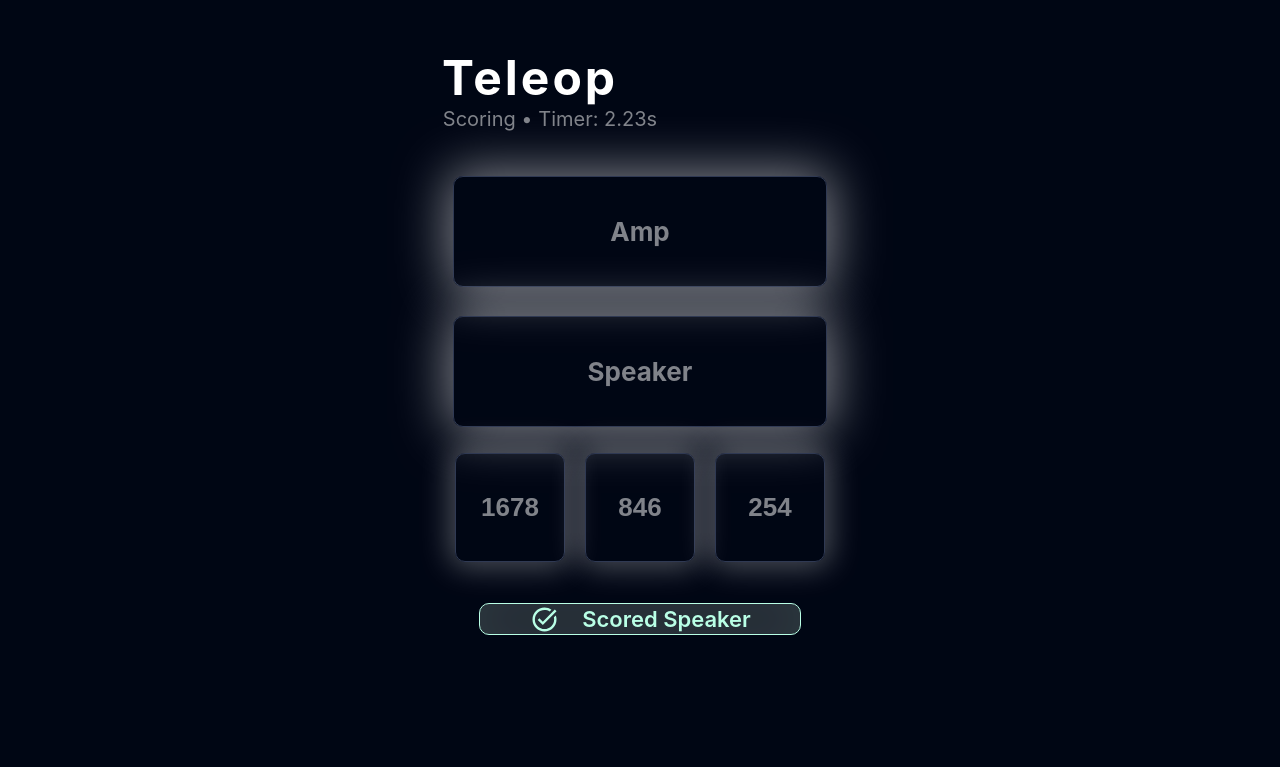
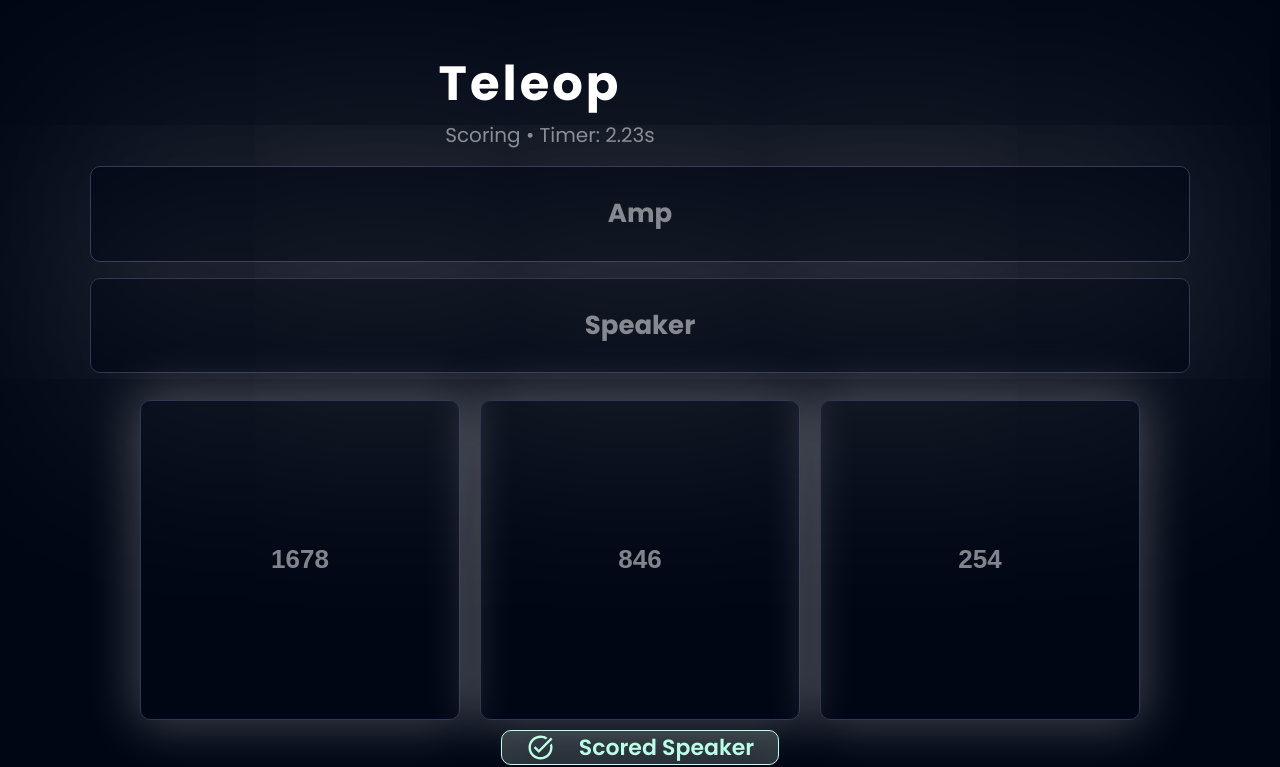
Before and after one commit to prak132/scouting-app, a React (Create React App) app in the folder scouting-app-2024/: page / in a window 1280 px wide. Shown: the part 130-897 px from the top of the page. Before the commit the page ends 800 px from the top, so only its background shows below. Built offline with nearby package versions, Linux system fonts and the light colour scheme.

Commit message:
changed some random styles

```diff
--- a/scouting-app-2024/src/App.css
+++ b/scouting-app-2024/src/App.css
@@ -1,25 +1,30 @@
+@import url("https://fonts.googleapis.com/css2?family=Poppins:ital,wght@0,100;0,200;0,300;0,400;0,500;0,600;0,700;0,800;0,900;1,100;1,200;1,300;1,400;1,500;1,600;1,700;1,800;1,900&display=swap");
+
 body {
+  font-family: "Poppins", sans-serif;
   background: #000614;
+  overflow-x: hidden;
+  padding-left: 7vw;
+  padding-right: 7vw;
 }
 
 button:hover {
   cursor: pointer;
 }
 
-.center{
+.center {
   position: absolute;
   top: 50%;
   left: 50%;
 }
 
-.teleop-text{
+.teleop-text {
   text-align: left;
 }
 
 .App {
   text-align: center;
 }
-
 
 .App-logo {
   height: 40vmin;
@@ -62,3 +67,55 @@ button:hover {
     transform: rotate(360deg);
   }
 }
+
+.unselectedBTN {
+  border-radius: 10px;
+  width: 86vw;
+  display: flex;
+  align-items: center;
+  justify-content: center;
+  height: 11.7vh;
+  color: rgba(255, 255, 255, 0.5);
+  border: 1px solid #2f3953;
+  background: rgba(217, 217, 217, 0);
+  box-shadow: 0px 0px 510px 5px rgba(255, 255, 255, 0.25);
+  transition: all;
+  margin-bottom: 2vh;
+  animation-duration: 1s;
+}
+
+.selectedBTN {
+  border-radius: 10px;
+  width: 86vw;
+  display: flex;
+  align-items: center;
+  justify-content: center;
+  height: 11.7vh;
+  color: rgba(255, 255, 255);
+  transition: all;
+  animation-duration: 1s;
+  border-radius: 10px;
+  margin-bottom: 2vh;
+  border: 1px solid #fff;
+  background: rgba(145, 145, 145, 0.2);
+  box-shadow: 0px 0px 51px 5px rgba(255, 255, 255, 0.25);
+}
+
+.teamBTN {
+  border-radius: 10px;
+  border: 1px solid #2f3953;
+  background: rgba(217, 217, 217, 0);
+  box-shadow: 0px 0px 51px 5px rgba(255, 255, 255, 0.25);
+  width: 25vw;
+  height: 25vw;
+}
+
+.teamBTNSelected {
+  width: 25vw;
+  height: 25vw;
+  border-radius: 10px;
+  border: 1px solid #fff;
+  background: rgba(145, 145, 145, 0.2);
+  box-shadow: 0px 0px 30px 5px rgba(255, 255, 255, 0.3);
+  color: "white";
+}
--- a/scouting-app-2024/src/components/teleop/ampButton.js
+++ b/scouting-app-2024/src/components/teleop/ampButton.js
@@ -13,27 +13,16 @@ const AmpButton = ({ onSelect, isSelected }) => {
         display: "flex",
         alignItems: "center",
         justifyContent: "center",
-                height: "25vh",
-                margin: 0,
+        marginBottom: "2vh",
+        marginTop: "2vh",
       }}
     >
+      <div className={isSelected ? "selectedBTN" : "unselectedBTN"}>
         <div
           style={{
-                    width: 372,
-                    height: 109,
-                    background: isSelected ? "rgba(145.25, 145.25, 145.25, 0.20)" : "rgba(217, 217, 217, 0)",
-                    boxShadow: "0px 0px 51px 5px rgba(255, 255, 255, 0.50)",
-                    borderRadius: 10,
-                    border: isSelected ? "1px white solid" : "1px #2F3953 solid",
-                    display: "flex",
-                    alignItems: "center",
-                    justifyContent: "center",
-                    cursor: "pointer",
-                }}
-            >
-                <div
-                    style={{
-                        color: isSelected ? "rgba(255, 255, 255, 1)" : "rgba(255, 255, 255, 0.50)",
+            // color: isSelected
+            //   ? "rgba(255, 255, 255, 1)"
+            //   : "rgba(255, 255, 255, 0.50)",
             fontSize: 26,
             fontWeight: "700",
             wordWrap: "break-word",
--- a/scouting-app-2024/src/components/teleop/layout.js
+++ b/scouting-app-2024/src/components/teleop/layout.js
@@ -1,8 +1,8 @@
 import React, { useState } from "react";
-import AmpButton from './ampButton.js';
-import SpeakerButton from './speakerButton.js';
-import Teams from './teamNumbers.js';
-import Scored from './scored.js'
+import AmpButton from "./ampButton.js";
+import SpeakerButton from "./speakerButton.js";
+import Teams from "./teamNumbers.js";
+import Scored from "./scored.js";
 
 const TeleopLayout = () => {
   const [ampSelected, setAmpSelected] = useState(false);
@@ -22,25 +22,56 @@ const TeleopLayout = () => {
 
   return (
     <div>
-        <div type="teleop-text" style={{ display: "flex", alignItems: "center", justifyContent: "center", marginRight: '10px' }}>
-            <div type = "teleop-text" style={{color:"white",fontSize: 48, fontWeight: '700', wordWrap: 'break-word', paddingRight: '210px', letterSpacing: '3px', paddingTop: '178px'}}>
+      <div
+        type="teleop-text"
+        style={{
+          display: "flex",
+          alignItems: "center",
+          justifyContent: "center",
+          marginRight: "10px",
+        }}
+      >
+        <div
+          type="teleop-text"
+          className="title"
+          style={{
+            color: "white",
+            fontSize: 48,
+            fontWeight: "700",
+            wordWrap: "break-word",
+            paddingRight: "210px",
+            letterSpacing: "3px",
+            paddingTop: "178px",
+          }}
+        >
           Teleop
         </div>
       </div>
-
-        <div style={{color: 'rgba(255, 255, 255, 0.50)', display: "flex", alignItems: "center", justifyContent: "center", marginRight: '180px', fontSize: 20, fontWeight: '400', wordWrap: 'break-word'}}>
+      <div
+        style={{
+          color: "rgba(255, 255, 255, 0.50)",
+          display: "flex",
+          alignItems: "center",
+          justifyContent: "center",
+          marginRight: "180px",
+          fontSize: 20,
+          fontWeight: "400",
+          wordWrap: "break-word",
+        }}
+      >
         Scoring • Timer: {elapsedTime}s
       </div>
 
       <div>
         <AmpButton onSelect={handleAmpSelect} isSelected={ampSelected} />
-            <SpeakerButton onSelect={handleSpeakerSelect} isSelected={speakerSelected} />
+        <SpeakerButton
+          onSelect={handleSpeakerSelect}
+          isSelected={speakerSelected}
+        />
         <Teams />
         <Scored />
       </div>
     </div>
-
-
   );
 };
 
--- a/scouting-app-2024/src/components/teleop/speakerButton.js
+++ b/scouting-app-2024/src/components/teleop/speakerButton.js
@@ -17,23 +17,9 @@ const SpeakerButton = ({ onSelect, isSelected }) => {
         margin: 0,
       }}
     >
+      <div className={isSelected ? "selectedBTN" : "unselectedBTN"}>
         <div
           style={{
-                    width: 372,
-                    height: 109,
-                    background: isSelected ? "rgba(145.25, 145.25, 145.25, 0.20)" : "rgba(217, 217, 217, 0)",
-                    boxShadow: "0px 0px 51px 5px rgba(255, 255, 255, 0.50)",
-                    borderRadius: 10,
-                    border: isSelected ? "1px white solid" : "1px #2F3953 solid",
-                    display: "flex",
-                    alignItems: "center",
-                    justifyContent: "center",
-                    cursor: "pointer",
-                }}
-            >
-                <div
-                    style={{
-                        color: isSelected ? "rgba(255, 255, 255, 1)" : "rgba(255, 255, 255, 0.50)",
             fontSize: 26,
             fontWeight: "700",
             wordWrap: "break-word",
--- a/scouting-app-2024/src/components/teleop/teamNumbers.js
+++ b/scouting-app-2024/src/components/teleop/teamNumbers.js
@@ -1,9 +1,9 @@
 import React, { useState } from "react";
 
 const teamnums = [
-    { Aliance: 'B', number: 1678 },
-    { Aliance: 'B', number: 846 },
-    { Aliance: 'B', number: 254 }
+  { Aliance: "B", number: 1678 },
+  { Aliance: "B", number: 846 },
+  { Aliance: "B", number: 254 },
 ];
 
 const TeamNumbers = () => {
@@ -14,27 +14,60 @@ const TeamNumbers = () => {
   };
 
   return (
-        <div style={{ display: 'flex', justifyContent: 'center', alignItems: 'center', height: '24vh' }}>
-            <div style={{ display: 'flex', flexDirection: 'row', alignItems: 'center' }}>
+    <div
+      style={{
+        display: "flex",
+        justifyContent: "center",
+        alignItems: "center",
+        marginTop: "2vh",
+        width: "86vw",
+        justifyContent: "space-evenly",
+        alignItems: "center",
+      }}
+    >
+      <div
+        style={{ display: "flex", flexDirection: "row", alignItems: "center" }}
+      >
         {teamnums.map((team, index) => (
-                    <div key={index} style={{ margin: '10px' }}>
+          <div key={index} style={{ margin: "10px" }}>
             <button
               type="button"
               onMouseDown={() => handleTeamSelect(team.number)}
+              className={
+                selectedTeam === team.number ? "teamBTNSelected" : "teamBTN"
+              }
+              style={
+                {
+                  // width: 110,
+                  // height: 109,
+                  // background:
+                  //   selectedTeam === team.number
+                  //     ? "rgba(145.25, 145.25, 145.25, 0.20)"
+                  //     : "rgba(217, 217, 217, 0)",
+                  // boxShadow: "0px 0px 30px 5px rgba(255, 255, 255, 0.30)",
+                  // borderRadius: 10,
+                  // border:
+                  //   selectedTeam === team.number
+                  //     ? "1px white solid"
+                  //     : "1px #2F3953 solid",
+                  // display: "flex",
+                  // alignItems: "center",
+                  // justifyContent: "center",
+                  // cursor: "pointer",
+                }
+              }
+            >
+              <div
                 style={{
-                                width: 110,
-                                height: 109,
-                                background: selectedTeam === team.number ? 'rgba(145.25, 145.25, 145.25, 0.20)' : 'rgba(217, 217, 217, 0)',
-                                boxShadow: '0px 0px 30px 5px rgba(255, 255, 255, 0.30)',
-                                borderRadius: 10,
-                                border: selectedTeam === team.number ? '1px white solid' : '1px #2F3953 solid',
-                                display: "flex",
-                                alignItems: "center",
-                                justifyContent: "center",
-                                cursor: 'pointer',
+                  color:
+                    selectedTeam === team.number
+                      ? "rgba(255, 255, 255, 1)"
+                      : "rgba(255, 255, 255, 0.50)",
+                  fontSize: 26,
+                  fontWeight: "700",
+                  wordWrap: "break-word",
                 }}
               >
-                            <div style={{ color: selectedTeam === team.number ? 'rgba(255, 255, 255, 1)' : 'rgba(255, 255, 255, 0.50)', fontSize: 26, fontWeight: '700', wordWrap: 'break-word' }}>
                 {team.number}
               </div>
             </button>
```
Lines whose indentation alone changed are shown as unchanged.
